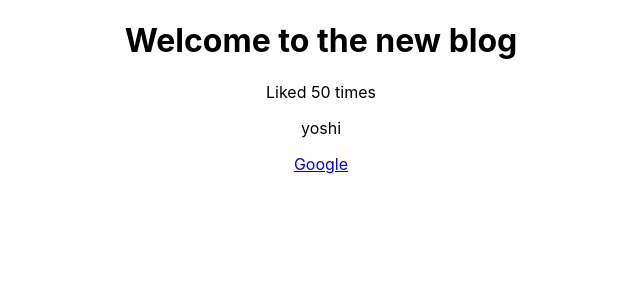
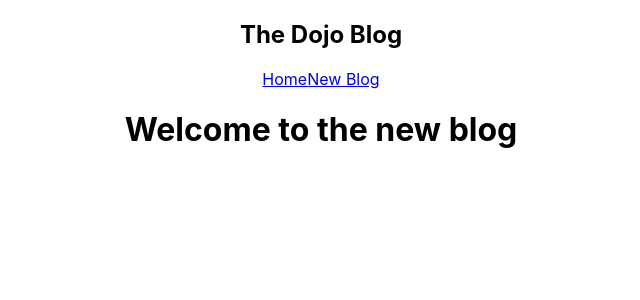
Before and after one commit to ryanminjaeshin/react-recap, a React (Create React App) app: page / in a window 1280 px wide. Shown: the top 300 px of the page, without its empty margins (319-959 px from the left). Built offline with nearby package versions, Linux system fonts and the light colour scheme.

Commit message:
add navbar

```diff
--- a/src/App.js
+++ b/src/App.js
@@ -1,18 +1,14 @@
 import './App.css';
+import Navbar from './Navbar';
 
 function App() {
   const title = 'Welcome to the new blog';
-  const likes = 50;
-  const person = {name:'yoshi', age:50};
-  const link = "http://google.com";
 
   return (
     <div className="App">
+      <Navbar />
       <div className="content">
         <h1>{title}</h1>
-        <p>Liked {likes} times</p>
-        <p>{person.name}</p>
-        <a href={link}>Google</a>
       </div>
     </div>
   );
```
